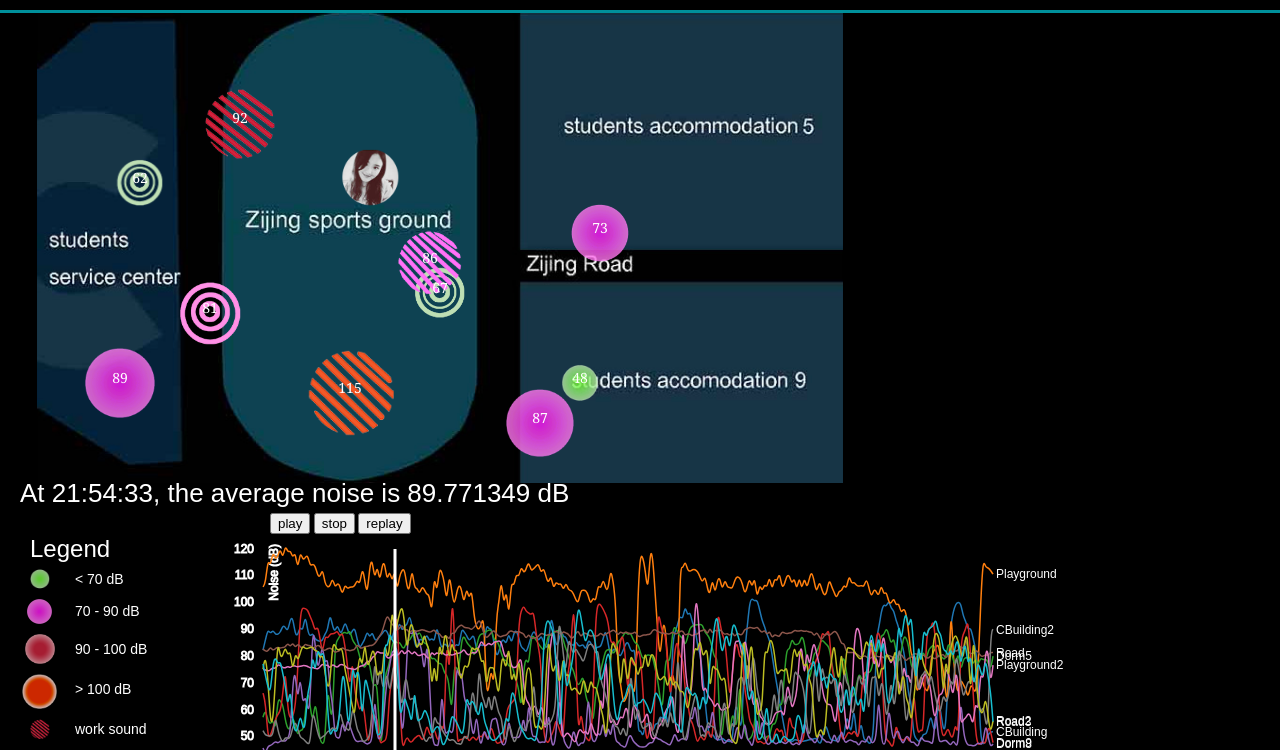
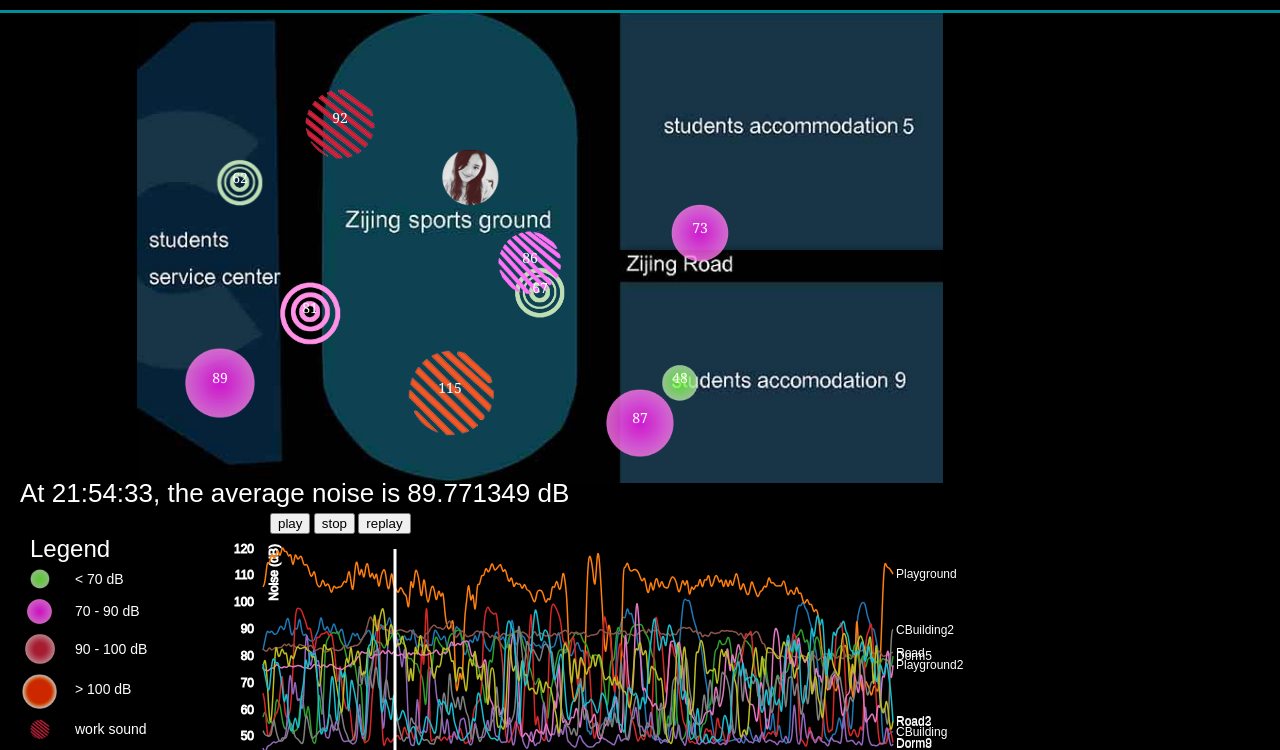
Before and after one commit to LeeTZ/soundwave, a plain HTML site: page playground.html in a window 1280 px wide. Shown: the part 50-800 px from the top of the page. Drawn offline with Linux system fonts and the light colour scheme.

Commit message:
adjust css

```diff
--- a/playground.html
+++ b/playground.html
@@ -90,30 +90,30 @@ body {
 
 
 <svg width="1200" height="500" style="display:block;">
- <image x="20" y="0" width="840" height="470" xlink:href="images/play.jpg"/>
+ <image x="120" y="0" width="840" height="470" xlink:href="images/play.jpg"/>
 
- <image id="c1" x="120" y="370" width="50" height="50" xlink:href="images/green.png"/>
- <image id="c2" x="350" y="380" width="50" height="50" xlink:href="images/green.png"/>
- <image id="c3" x="600" y="220" width="50" height="50" xlink:href="images/green.png"/>
- <image id="c4" x="600" y="350" width="50" height="50" xlink:href="images/green.png"/>
- <image id="c5" x="140" y="170" width="50" height="50" xlink:href="images/green.png"/>
- <image id="c6" x="240" y="110" width="50" height="50" xlink:href="images/green.png"/>
- <image id="c7" x="210" y="300" width="50" height="50" xlink:href="images/green.png"/>
- <image id="c8" x="440" y="280" width="50" height="50" xlink:href="images/green.png"/>
- <image id="c9" x="430" y="250" width="50" height="50" xlink:href="images/green.png"/>
- <image id="c10" x="520" y="410" width="50" height="50" xlink:href="images/green.png"/>
- <image id="me" x="340" y="140" width="60" height="60" xlink:href="images/me.png"/>
+ <image id="c1" x="220" y="370" width="50" height="50" xlink:href="images/green.png"/>
+ <image id="c2" x="450" y="380" width="50" height="50" xlink:href="images/green.png"/>
+ <image id="c3" x="700" y="220" width="50" height="50" xlink:href="images/green.png"/>
+ <image id="c4" x="700" y="350" width="50" height="50" xlink:href="images/green.png"/>
+ <image id="c5" x="240" y="170" width="50" height="50" xlink:href="images/green.png"/>
+ <image id="c6" x="340" y="110" width="50" height="50" xlink:href="images/green.png"/>
+ <image id="c7" x="310" y="300" width="50" height="50" xlink:href="images/green.png"/>
+ <image id="c8" x="540" y="280" width="50" height="50" xlink:href="images/green.png"/>
+ <image id="c9" x="530" y="250" width="50" height="50" xlink:href="images/green.png"/>
+ <image id="c10" x="620" y="410" width="50" height="50" xlink:href="images/green.png"/>
+ <image id="me" x="440" y="140" width="60" height="60" xlink:href="images/me.png"/>
 
-   <text id="c1text" x="120" y="370" text-anchor="middle" font-family="Georgia" font-size="14px" fill="white">20.34</text>
-   <text id="c2text" x="350" y="380" text-anchor="middle" font-family="Georgia" font-size="14px" fill="white">20.34</text>
-   <text id="c3text" x="600" y="220" text-anchor="middle" font-family="Georgia" font-size="14px" fill="white">20.34</text>
-   <text id="c4text" x="580" y="370" text-anchor="middle" font-family="Georgia" font-size="14px" fill="white">20.34</text>
-   <text id="c5text" x="140" y="170" text-anchor="middle" font-family="Georgia" font-size="14px" fill="white">20.34</text>
-   <text id="c6text" x="240" y="110" text-anchor="middle" font-family="Georgia" font-size="14px" fill="white">20.34</text>
-   <text id="c7text" x="210" y="300" text-anchor="middle" font-family="Georgia" font-size="14px" fill="white">20.34</text>
-   <text id="c8text" x="440" y="280" text-anchor="middle" font-family="Georgia" font-size="14px" fill="white">20.34</text>
-   <text id="c9text" x="430" y="250" text-anchor="middle" font-family="Georgia" font-size="14px" fill="white">20.34</text>
-   <text id="c10text" x="540" y="410" text-anchor="middle" font-family="Georgia" font-size="14px" fill="white">20.34</text>
+   <text id="c1text" x="220" y="370" text-anchor="middle" font-family="Georgia" font-size="14px" fill="white">20.34</text>
+   <text id="c2text" x="450" y="380" text-anchor="middle" font-family="Georgia" font-size="14px" fill="white">20.34</text>
+   <text id="c3text" x="700" y="220" text-anchor="middle" font-family="Georgia" font-size="14px" fill="white">20.34</text>
+   <text id="c4text" x="680" y="370" text-anchor="middle" font-family="Georgia" font-size="14px" fill="white">20.34</text>
+   <text id="c5text" x="240" y="170" text-anchor="middle" font-family="Georgia" font-size="14px" fill="white">20.34</text>
+   <text id="c6text" x="340" y="110" text-anchor="middle" font-family="Georgia" font-size="14px" fill="white">20.34</text>
+   <text id="c7text" x="310" y="300" text-anchor="middle" font-family="Georgia" font-size="14px" fill="white">20.34</text>
+   <text id="c8text" x="540" y="280" text-anchor="middle" font-family="Georgia" font-size="14px" fill="white">20.34</text>
+   <text id="c9text" x="530" y="250" text-anchor="middle" font-family="Georgia" font-size="14px" fill="white">20.34</text>
+   <text id="c10text" x="640" y="410" text-anchor="middle" font-family="Georgia" font-size="14px" fill="white">20.34</text>
    <text id="displaytext" x="20" y="489" font-family="Arial" font-size="26px" fill="White">Hi</text>
 </svg>
 <div class="buttons" style="display:block; margin-left:270px;" >
@@ -160,7 +160,7 @@ Date.prototype.Format = function(fmt)
 }
 
 var margin = {top: 10, right: 110, bottom: 30, left: 60},
-    width = 900 - margin.left - margin.right,
+    width = 800 - margin.left - margin.right,
     height = 250 - margin.top - margin.bottom;
 
 var parseDate = d3.time.format("%Y%m%d").parse;
@@ -329,16 +329,16 @@ $("#playbutton").click(function(){
    nowplaying = true;
    timer = setInterval(function(){
 
-   drawcircle("#c1","#c1text",0,120,370,1);
-   drawcircle("#c2","#c2text",1,350,380,2);
-   drawcircle("#c3","#c3text",2,600,220,1);
-   drawcircle("#c4","#c4text",3,580,370,1);
-   drawcircle("#c5","#c5text",4,140,170,3);
-   drawcircle("#c6","#c6text",5,240,110,2);
-   drawcircle("#c7","#c7text",6,210,300,3);
-   drawcircle("#c8","#c8text",7,440,280,3);
-   drawcircle("#c9","#c9text",8,430,250,2);
-   drawcircle("#c10","#c10text",9,540,410,1);
+   drawcircle("#c1","#c1text",0,220,370,1);
+   drawcircle("#c2","#c2text",1,450,380,2);
+   drawcircle("#c3","#c3text",2,700,220,1);
+   drawcircle("#c4","#c4text",3,680,370,1);
+   drawcircle("#c5","#c5text",4,240,170,3);
+   drawcircle("#c6","#c6text",5,340,110,2);
+   drawcircle("#c7","#c7text",6,310,300,3);
+   drawcircle("#c8","#c8text",7,540,280,3);
+   drawcircle("#c9","#c9text",8,530,250,2);
+   drawcircle("#c10","#c10text",9,640,410,1);
 
    d3.select("#me").attr("y", (140 - (timeindex / 10)));
 
```
Also changed, not shown: index.html (+20 -20 lines).
